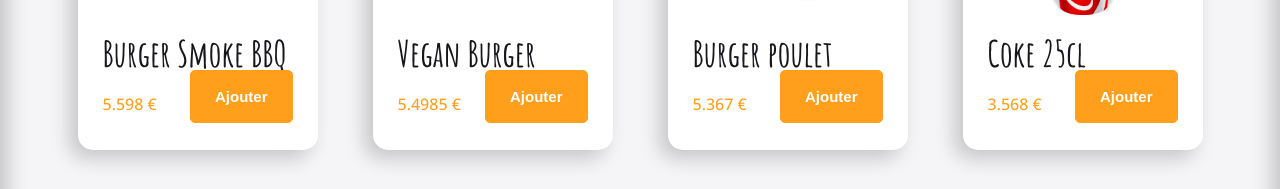
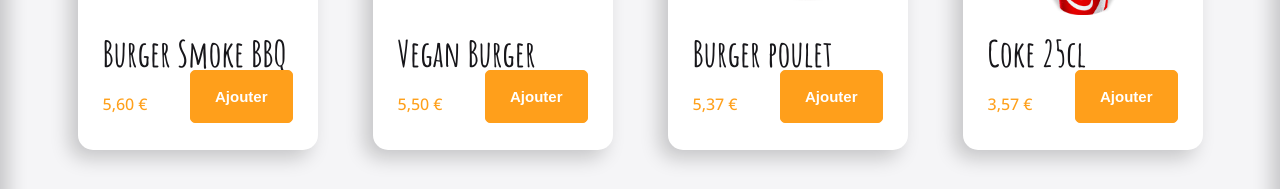
Before and after one commit to loiclo/crazee-burger, a React (Vite) app: page /order/1 in a window 1280 px wide. Shown: the part 331-520 px from the top of the page. Built offline with nearby package versions, Linux system fonts and the light colour scheme.

Commit message:
✨ F05:  ORDER > PRODUCT > add formated price

```diff
--- a/src/components/pages/order/Main/Product.jsx
+++ b/src/components/pages/order/Main/Product.jsx
@@ -1,6 +1,7 @@
 import styled from "styled-components";
 import { theme } from '/src/theme/index.jsx';
 import PrimaryButton from "../../../reusable-ui/PrimaryButton";
+import { formatPrice } from "../../../../utils/maths";
 
 export default function Product({title, imageSource, price}) {
   return (
@@ -11,7 +12,7 @@
     <div className="text-info">
         <div className="title">{title}</div>
         <div className="description">
-            <div className="left-description">{price} €</div>
+            <div className="left-description">{formatPrice(price)}</div>
             <div className="right-desciption">
               <PrimaryButton className="primary-button" label={"Ajouter"}/>
             </div>
```
